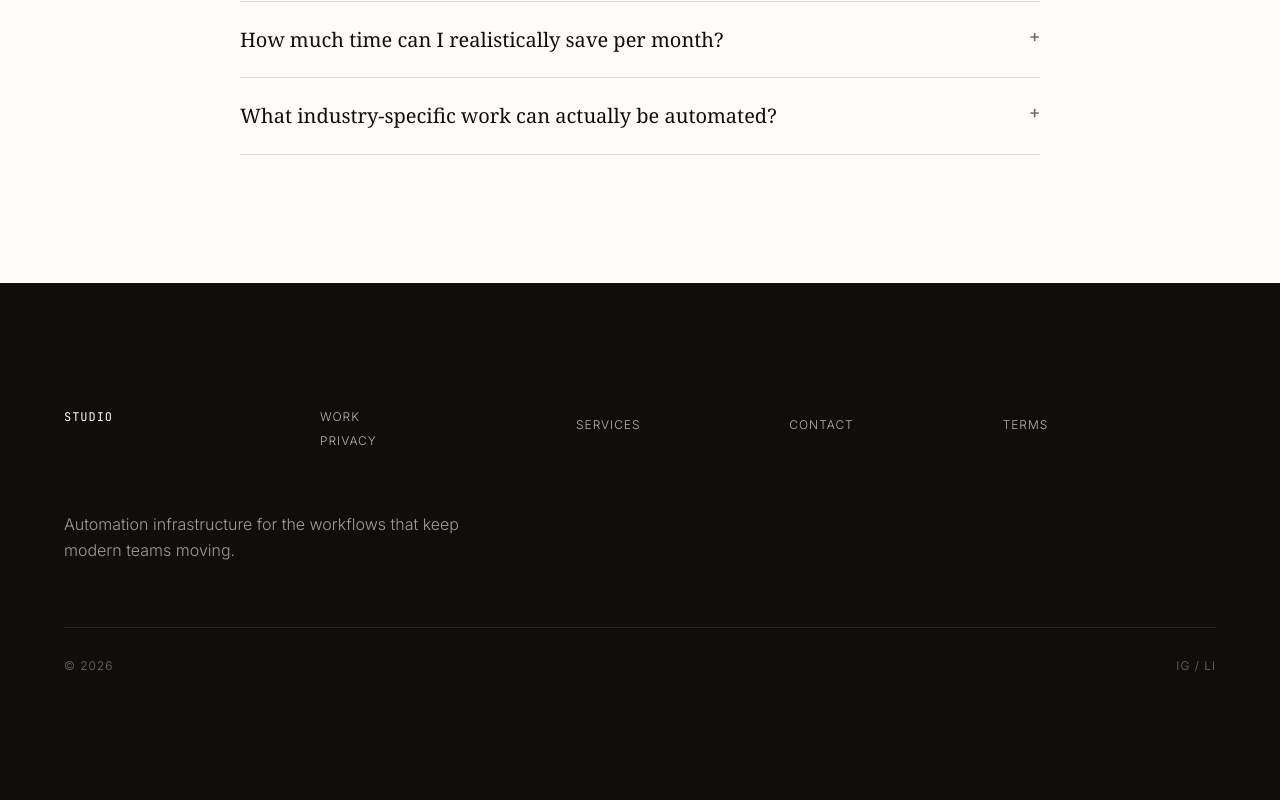
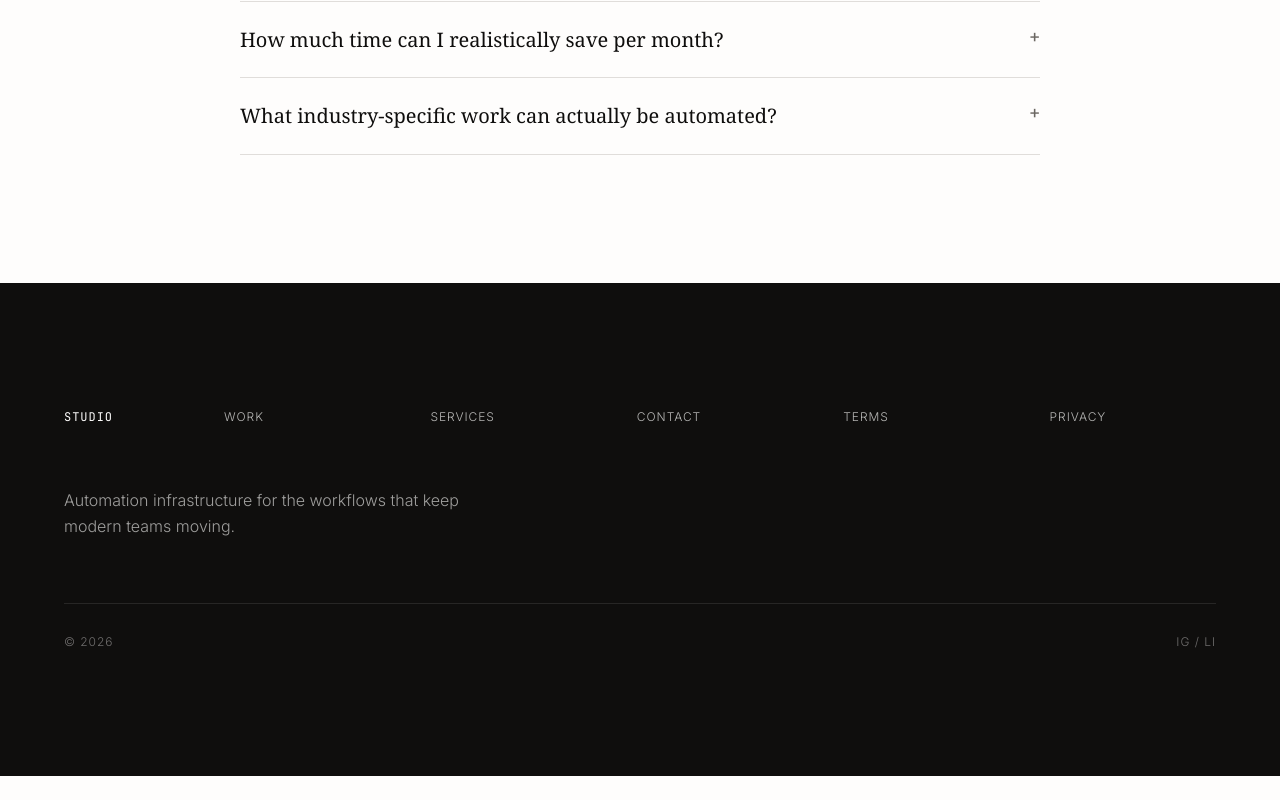
Before and after one commit to vee8899/react-production-, a React (Vite) app: page / in a window 1280 px wide. Shown: the part 5865-6665 px from the top of the page. After the commit the page ends 6641 px from the top, so only its background shows below. Built offline with nearby package versions, Linux system fonts and the light colour scheme; no server answers; a web font is replaced by a local one.

Commit message:
Refactor footer navigation layout

```diff
--- a/src/components/ui/Footer.tsx
+++ b/src/components/ui/Footer.tsx
@@ -6,62 +6,52 @@ return (
 <footer className="bg-inverse text-inverse-text">
 <div className="px-[clamp(24px,5vw,80px)] py-[clamp(64px,10vw,128px)]">
 {/* Top row */}
-<div className="flex flex-col gap-12 md:flex-row md:items-start md:justify-between">
+<div className="flex flex-col gap-8 md:grid md:grid-cols-[160px_1fr] md:gap-0">
 {/* Logo */}
 <span className="text-label font-mono uppercase tracking-[0.08em]">
 Studio
 </span>
 
 {/* Navigation */}
-<div className="grid w-full max-w-4xl grid-cols-2 gap-y-10 md:grid-cols-[1.2fr_1fr_1fr_1fr]">
-{/* Work / Privacy */}
-<div className="flex flex-col gap-3">
+<nav
+aria-label="Footer navigation"
+className="grid grid-cols-2 gap-x-8 gap-y-4 sm:grid-cols-5 md:gap-x-10 md:gap-y-3"
+>
 <Link
 to="/"
 className="text-label font-sans uppercase tracking-[0.08em] text-inverse-text/70 transition-colors duration-200 hover:text-inverse-text"
 >
 Work
 </Link>
+<Link
+to="/#services"
+className="text-label font-sans uppercase tracking-[0.08em] text-inverse-text/70 transition-colors duration-200 hover:text-inverse-text"
+>
+Services
+</Link>
 
+<a
+href={contactHref}
+className="text-label font-sans uppercase tracking-[0.08em] text-inverse-text/70 transition-colors duration-200 hover:text-inverse-text"
+>
+Contact
+</a>
+
+<Link
+to="/legal/terms"
+className="text-label font-sans uppercase tracking-[0.08em] text-inverse-text/70 transition-colors duration-200 hover:text-inverse-text"
+>
+Terms
+</Link>
 <Link
 to="/legal/privacy"
 className="text-label font-sans uppercase tracking-[0.08em] text-inverse-text/70 transition-colors duration-200 hover:text-inverse-text"
 >
 Privacy
 </Link>
+</nav>
 </div>
 
-{/* Services */}
-<div>
-<Link
-to="/#services"
-className="text-label font-sans uppercase tracking-[0.08em] text-inverse-text/70 transition-colors duration-200 hover:text-inverse-text"
->
-Services
-</Link>
-</div>
-
-{/* Contact */}
-<div>
-<a
-href={contactHref}
-className="text-label font-sans uppercase tracking-[0.08em] text-inverse-text/70 transition-colors duration-200 hover:text-inverse-text"
->
-Contact
-</a>
-</div>
-
-{/* Terms */}
-<div>
-<Link
-to="/legal/terms"
-className="text-label font-sans uppercase tracking-[0.08em] text-inverse-text/70 transition-colors duration-200 hover:text-inverse-text"
->
-Terms
-</Link>
-</div>
-</div>
-</div>
 
 {/* Middle copy */}
 <p className="mt-16 max-w-md text-base font-sans font-light leading-relaxed text-inverse-text/60">
```
